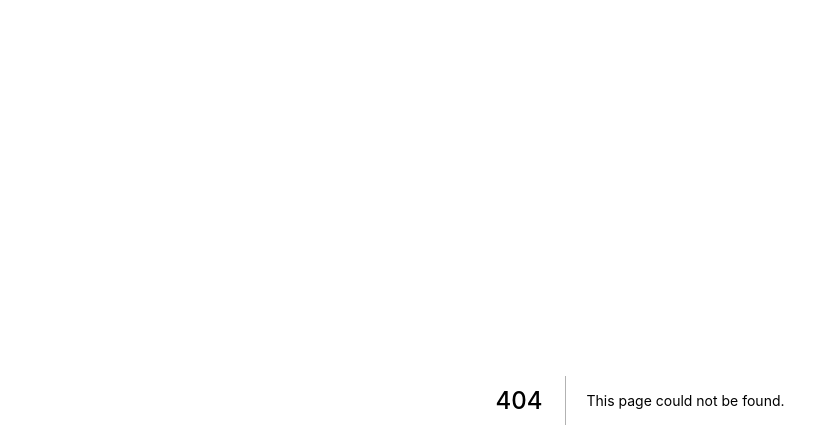
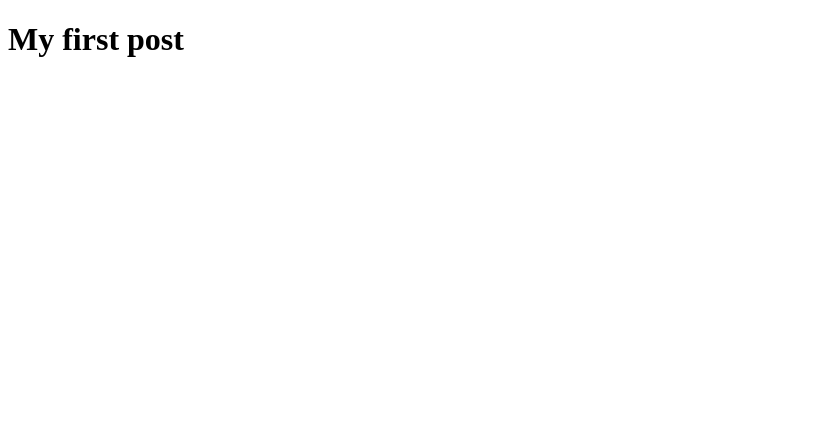
Before and after one commit to fluorspar20/Personal-Blog, a Next.js app: page /posts/first-post in a window 1280 px wide. Before the commit this address had no page. Shown: the top 448 px of the page, without its empty margins (0-839 px from the left). Built offline with nearby package versions, Linux system fonts and the light colour scheme.

Commit message:
template init

```diff
--- a/pages/index.js
+++ b/pages/index.js
@@ -10,7 +10,7 @@
 
       <main>
         <h1 className="title">
-          Welcome to <a href="https://nextjs.org">Next.js!</a>
+          Learn <a href="https://nextjs.org">Next.js!</a>
         </h1>
 
         <p className="description">
--- /dev/null
+++ b/pages/posts/first-post.js
@@ -0,0 +1,3 @@
+export default function FirstPost(){
+    return <h1>My first post</h1>
+}
```
